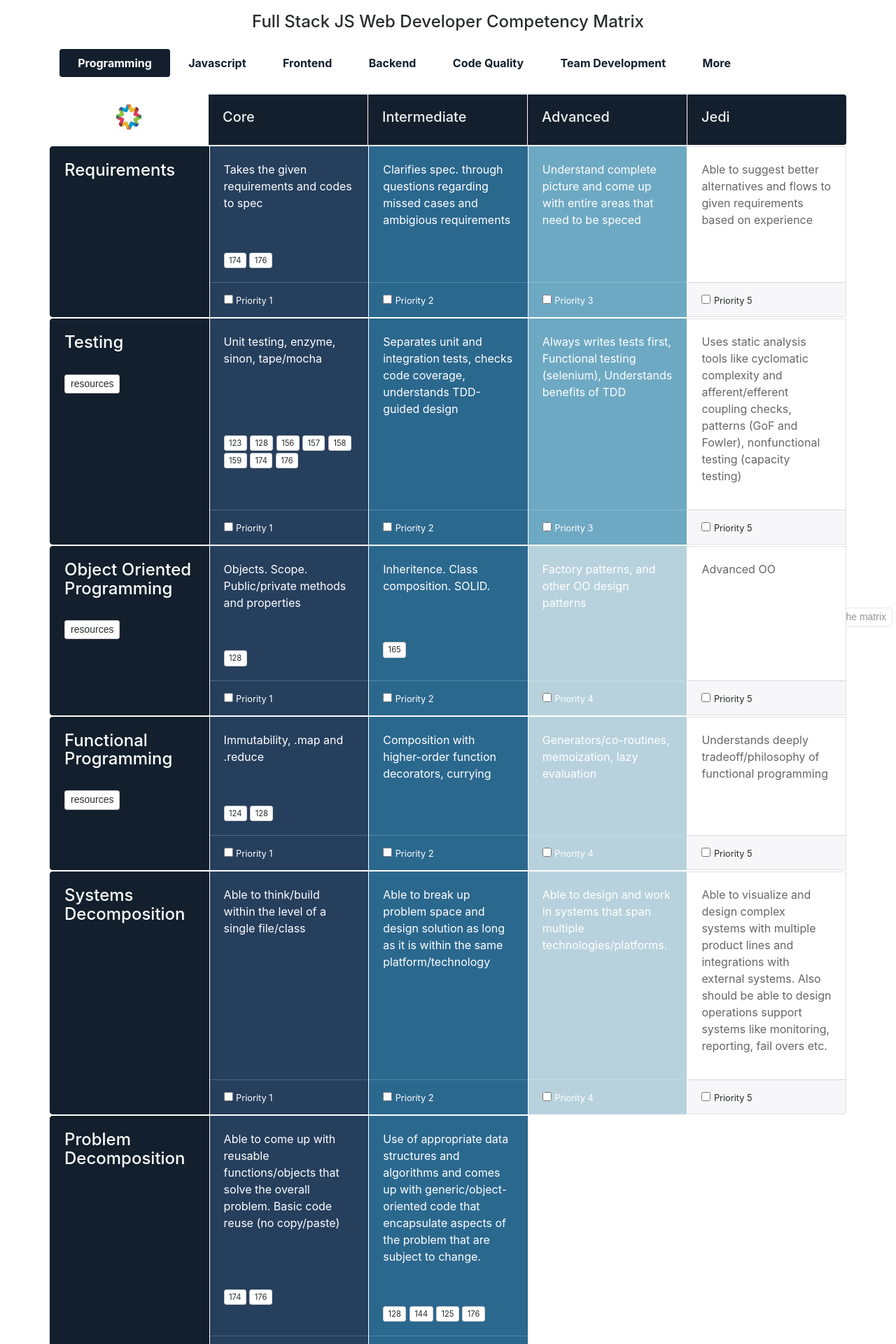
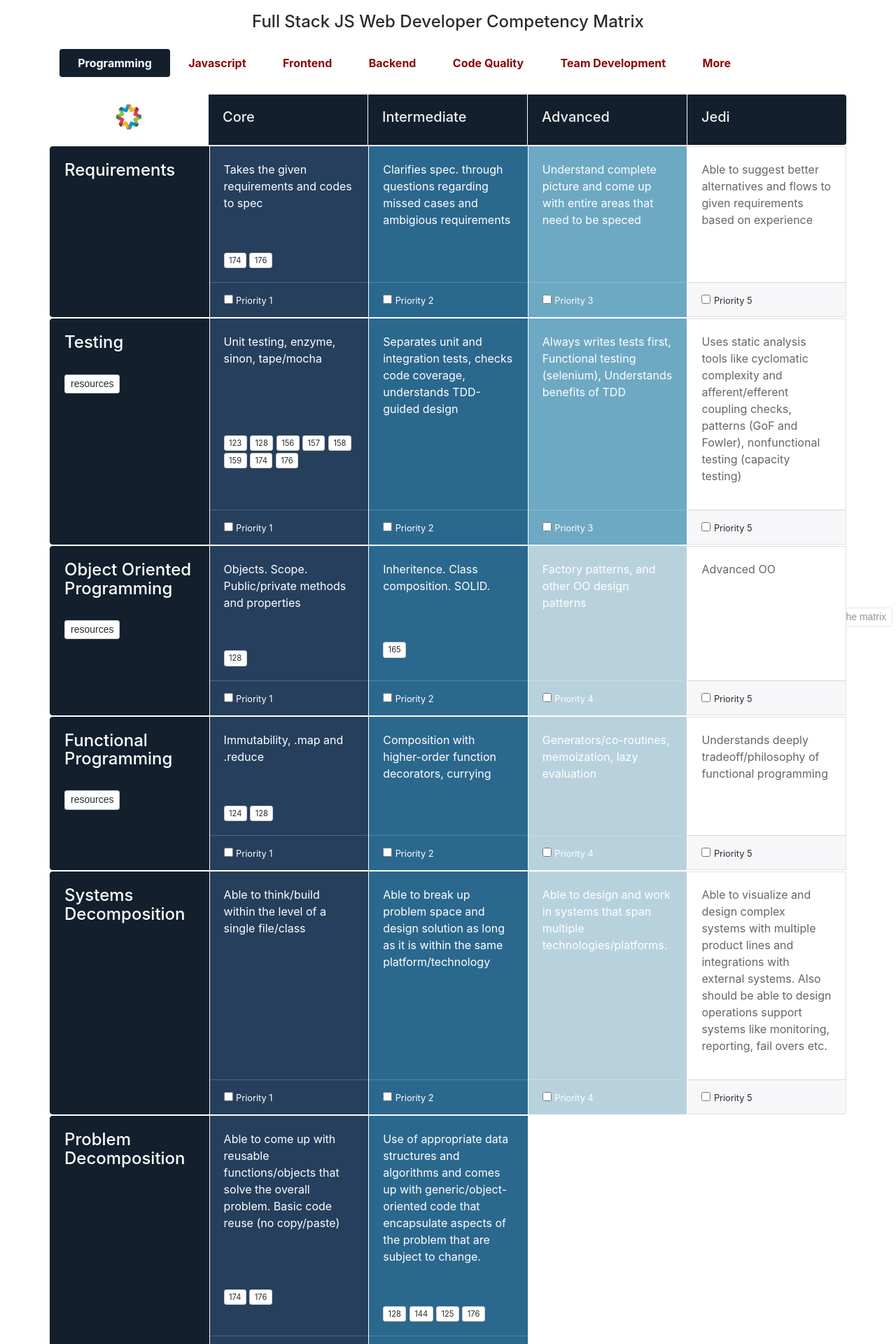
Before and after one commit to GuildCrafts/matrix, a Jekyll site: the page index.html, which Jekyll copies as it is, in a window 1280 px wide. Shown: the top 1920 px of the page at 70% size. Built offline with Jekyll 4.4.1, drawn with Linux system fonts in a browser that asks for light colours; nearby versions of some CDN libraries.

Commit message:
prettier colors

```diff
--- a/css/main.css
+++ b/css/main.css
@@ -77,7 +77,7 @@ footer a {
 }
 
 .nav-link {
-  color: #131F2C;
+  color: #8a0808;
   font-weight: bold!important;
 }
 
```
